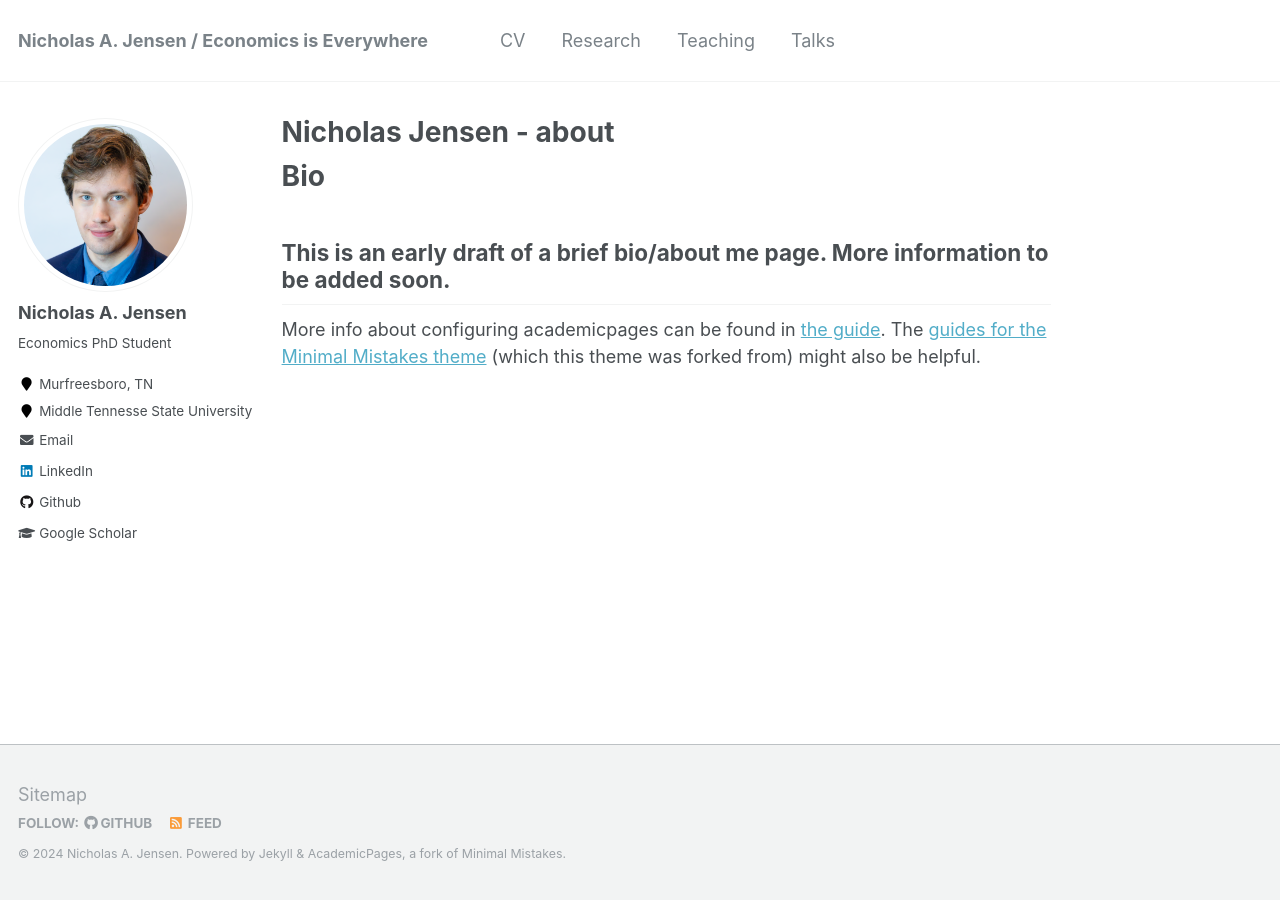
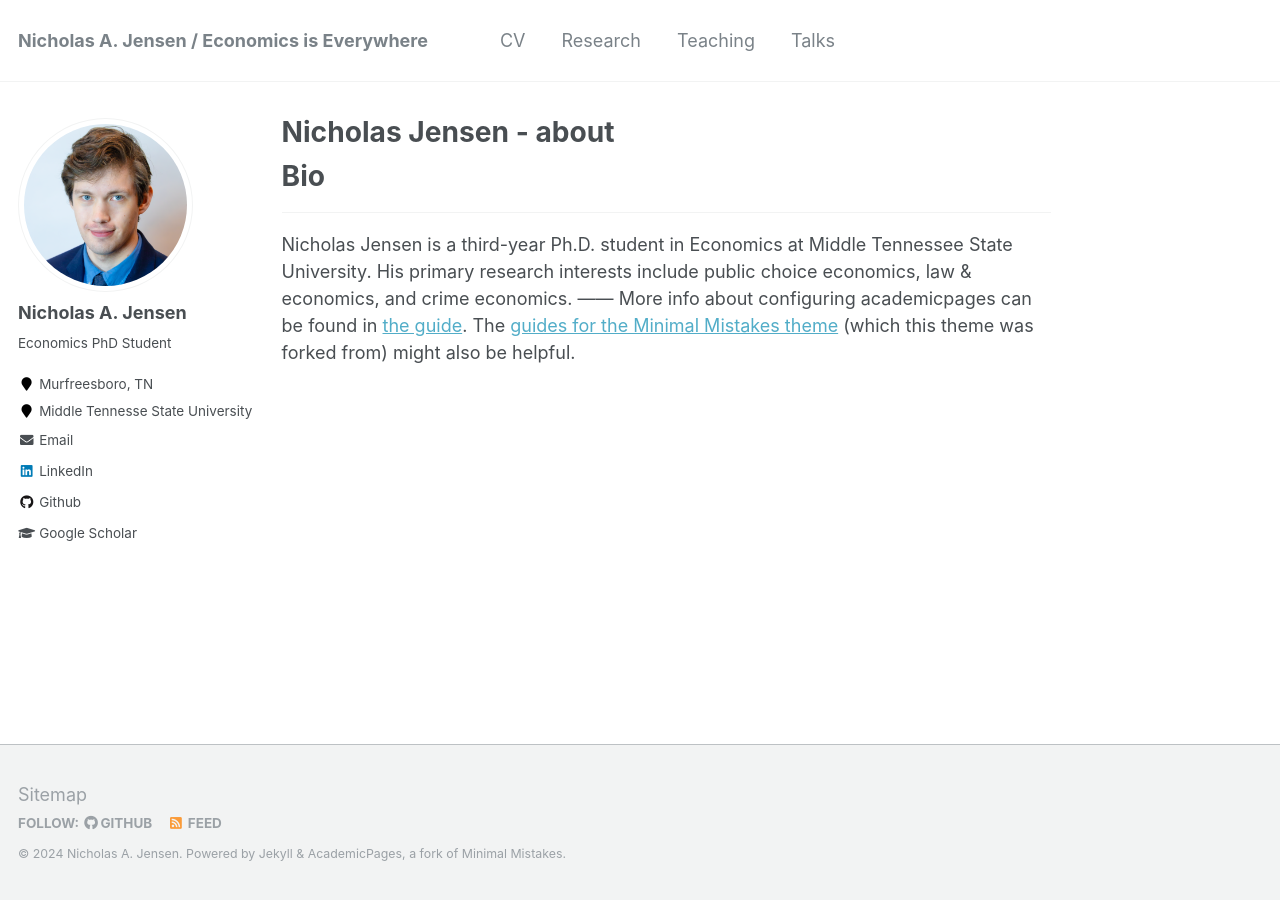
Before and after one commit to naj2r/naj2r.github.io, a Jekyll site: the page built from _pages/about.md, in a window 1280 px wide. Built offline with Jekyll 4.4.1, drawn with Linux system fonts in a browser that asks for light colours.

Commit message:
Updated pages (minor)

```diff
--- a/_pages/about.md
+++ b/_pages/about.md
@@ -10,6 +10,7 @@ redirect_from:
 
 # Bio
 
-This is an early draft of a brief bio/about me page. More information to be added soon.
+------
+Nicholas Jensen is a third-year Ph.D. student in Economics at Middle Tennessee State University. His primary research interests include public choice economics, law & economics, and crime economics.
 ------
 More info about configuring academicpages can be found in [the guide](https://academicpages.github.io/markdown/). The [guides for the Minimal Mistakes theme](https://mmistakes.github.io/minimal-mistakes/docs/configuration/) (which this theme was forked from) might also be helpful.
```
